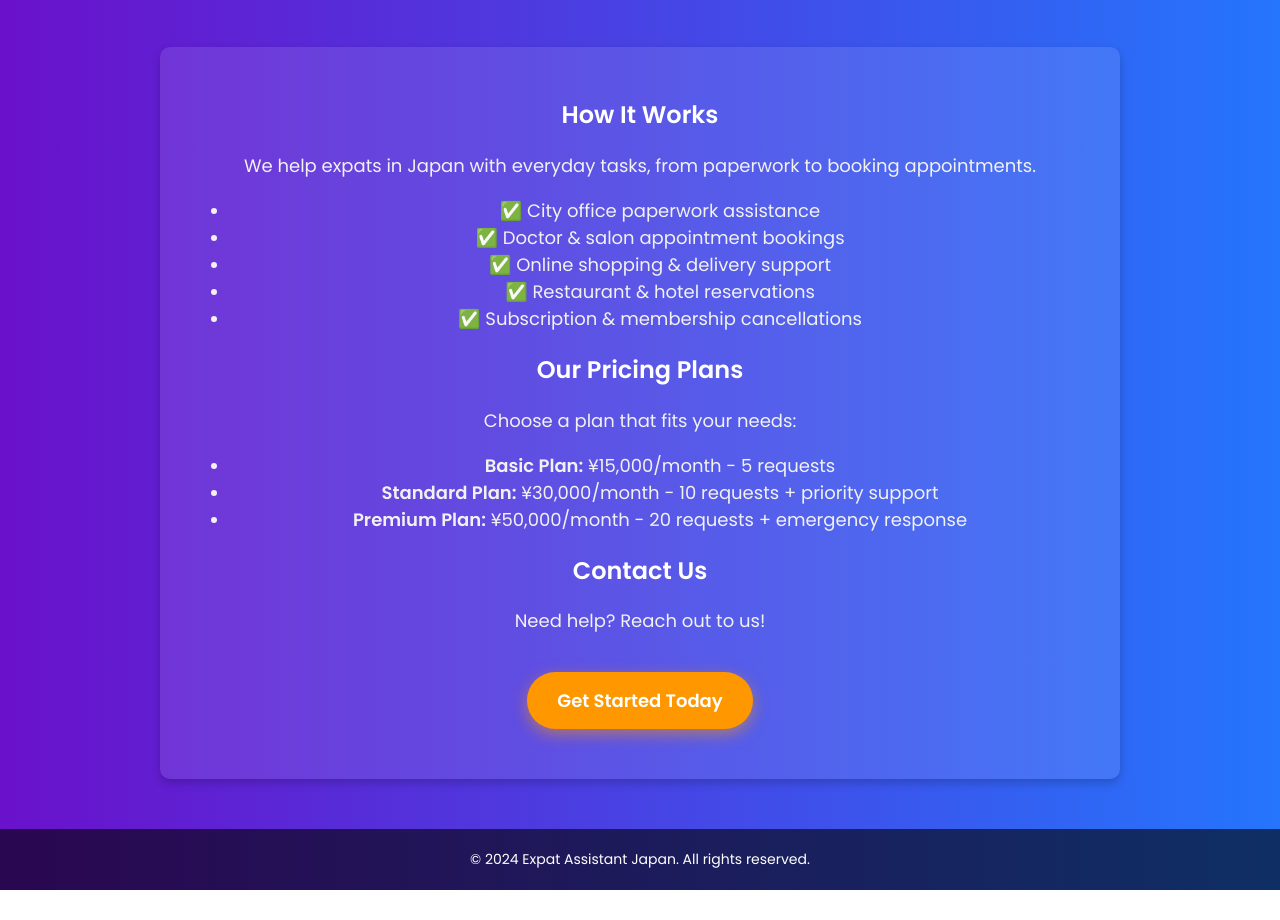
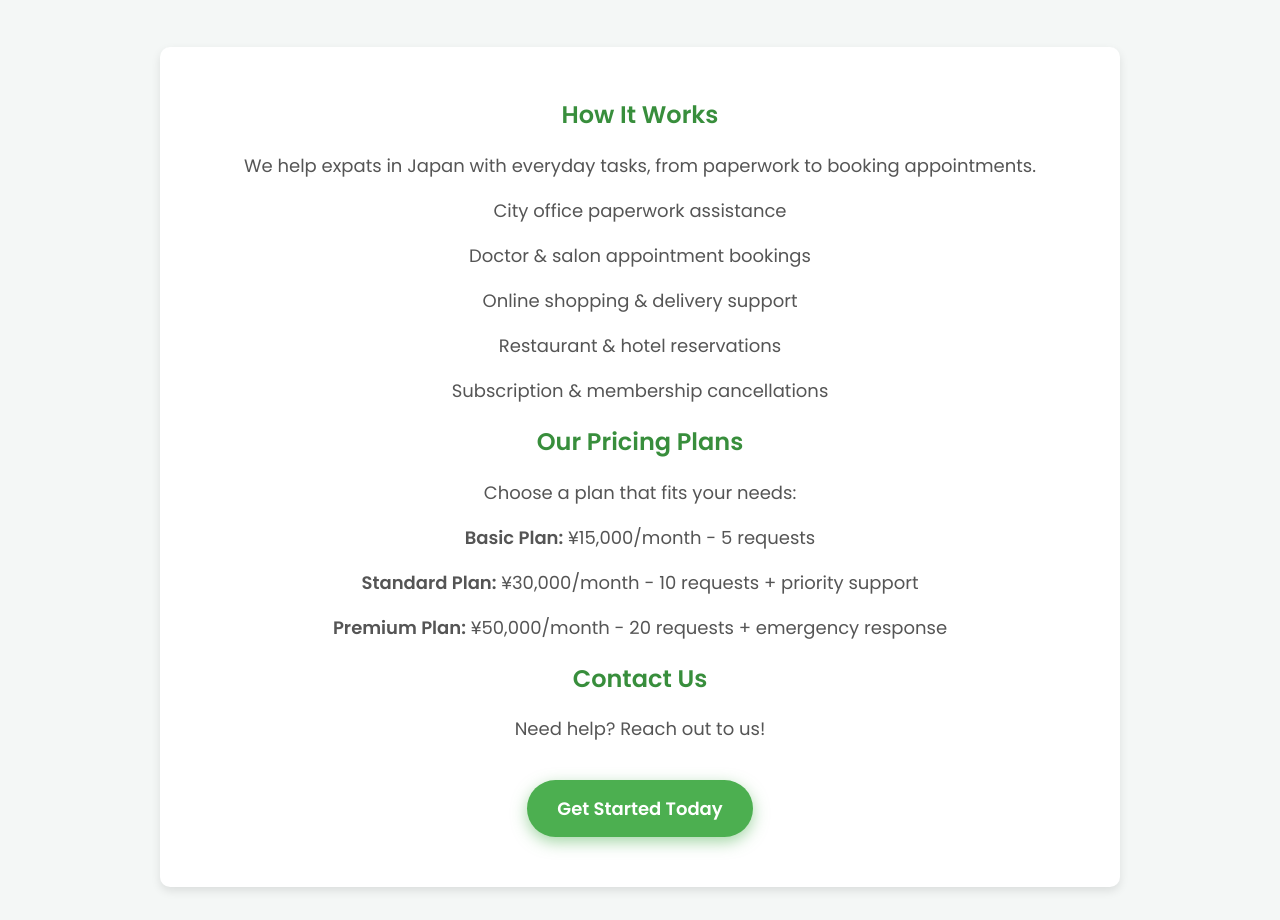
Before and after one commit to BanKo0316/expat-assistant-landing-page, a plain HTML site: page index.html in a window 1280 px wide. Shown: the part 105-1025 px from the top of the page. Before the commit the page ends 995 px from the top, so only its background shows below. Drawn offline with Linux system fonts and the light colour scheme.

Commit message:
Add files via upload

```diff
--- a/index.html
+++ b/index.html
@@ -10,32 +10,34 @@
             font-family: 'Poppins', sans-serif;
             margin: 0;
             padding: 0;
-            background: linear-gradient(to right, #6a11cb, #2575fc);
-            color: white;
+            background: #f4f7f6;
+            color: #333;
         }
         .header {
-            background: rgba(0, 0, 0, 0.6);
+            background: #4caf50;
             padding: 30px;
             text-align: center;
             font-size: 26px;
             font-weight: 600;
-            border-bottom: 3px solid white;
+            color: white;
+            border-bottom: 3px solid #388e3c;
         }
         .container {
             max-width: 900px;
             margin: 50px auto;
             padding: 30px;
-            background: rgba(255, 255, 255, 0.1);
-            box-shadow: 0px 4px 10px rgba(0, 0, 0, 0.2);
+            background: white;
+            box-shadow: 0px 4px 10px rgba(0, 0, 0, 0.1);
             border-radius: 10px;
             text-align: center;
         }
         h2 {
             font-weight: 600;
+            color: #388e3c;
         }
-        p, ul {
+        p {
             font-size: 18px;
-            color: #f1f1f1;
+            color: #555;
         }
         .cta-button {
             display: inline-block;
@@ -44,21 +46,22 @@
             font-size: 18px;
             font-weight: 600;
             color: white;
-            background-color: #ff9800;
+            background-color: #4caf50;
             text-decoration: none;
             border-radius: 30px;
             transition: all 0.3s;
-            box-shadow: 0px 5px 15px rgba(255, 152, 0, 0.5);
+            box-shadow: 0px 5px 15px rgba(76, 175, 80, 0.5);
         }
         .cta-button:hover {
-            background-color: #e68900;
-            box-shadow: 0px 8px 20px rgba(255, 152, 0, 0.8);
+            background-color: #388e3c;
+            box-shadow: 0px 8px 20px rgba(76, 175, 80, 0.8);
         }
         .footer {
             text-align: center;
             margin-top: 50px;
             padding: 20px;
-            background: rgba(0, 0, 0, 0.6);
+            background: #388e3c;
+            color: white;
             font-size: 14px;
         }
     </style>
@@ -68,20 +71,16 @@
     <div class="container">
         <h2>How It Works</h2>
         <p>We help expats in Japan with everyday tasks, from paperwork to booking appointments.</p>
-        <ul>
-            <li>✅ City office paperwork assistance</li>
-            <li>✅ Doctor & salon appointment bookings</li>
-            <li>✅ Online shopping & delivery support</li>
-            <li>✅ Restaurant & hotel reservations</li>
-            <li>✅ Subscription & membership cancellations</li>
-        </ul>
+        <p>City office paperwork assistance</p>
+        <p>Doctor & salon appointment bookings</p>
+        <p>Online shopping & delivery support</p>
+        <p>Restaurant & hotel reservations</p>
+        <p>Subscription & membership cancellations</p>
         <h2>Our Pricing Plans</h2>
         <p>Choose a plan that fits your needs:</p>
-        <ul>
-            <li><strong>Basic Plan:</strong> ¥15,000/month - 5 requests</li>
-            <li><strong>Standard Plan:</strong> ¥30,000/month - 10 requests + priority support</li>
-            <li><strong>Premium Plan:</strong> ¥50,000/month - 20 requests + emergency response</li>
-        </ul>
+        <p><strong>Basic Plan:</strong> ¥15,000/month - 5 requests</p>
+        <p><strong>Standard Plan:</strong> ¥30,000/month - 10 requests + priority support</p>
+        <p><strong>Premium Plan:</strong> ¥50,000/month - 20 requests + emergency response</p>
         <h2>Contact Us</h2>
         <p>Need help? Reach out to us!</p>
         <a href="#" class="cta-button">Get Started Today</a>
```
